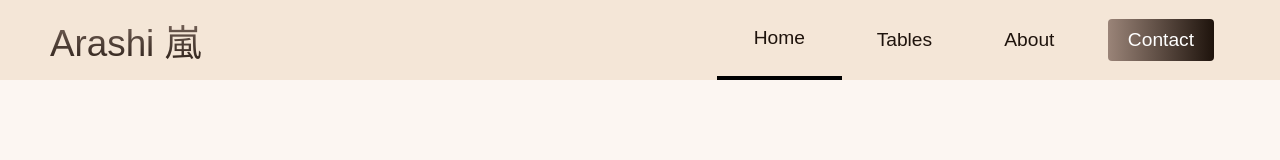
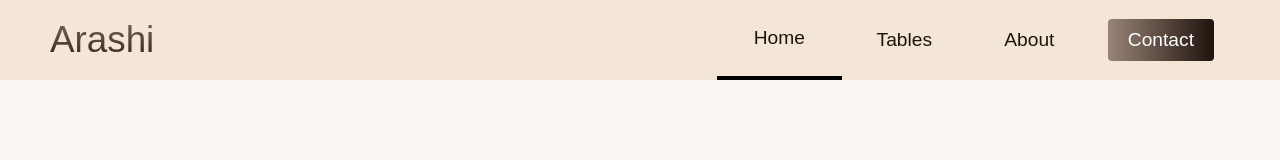
Before and after one commit to kburza/ArashiFurniture, a plain HTML site: page index.html in a window 1280 px wide. Shown: the top 160 px of the page. Drawn offline with Linux system fonts and the light colour scheme.

Commit message:
Add files via upload

```diff
--- a/index.html
+++ b/index.html
@@ -14,7 +14,7 @@
 
     <nav class="navbar">
         <div class="navbar_container">
-            <a href="#home" id="navbar_logo">Arashi 嵐</a>
+            <a href="#home" id="navbar_logo">Arashi</a>
 
             <div class="navbar_toggle" id="mobile-menu">
                 <span class="bar"></span>
```
